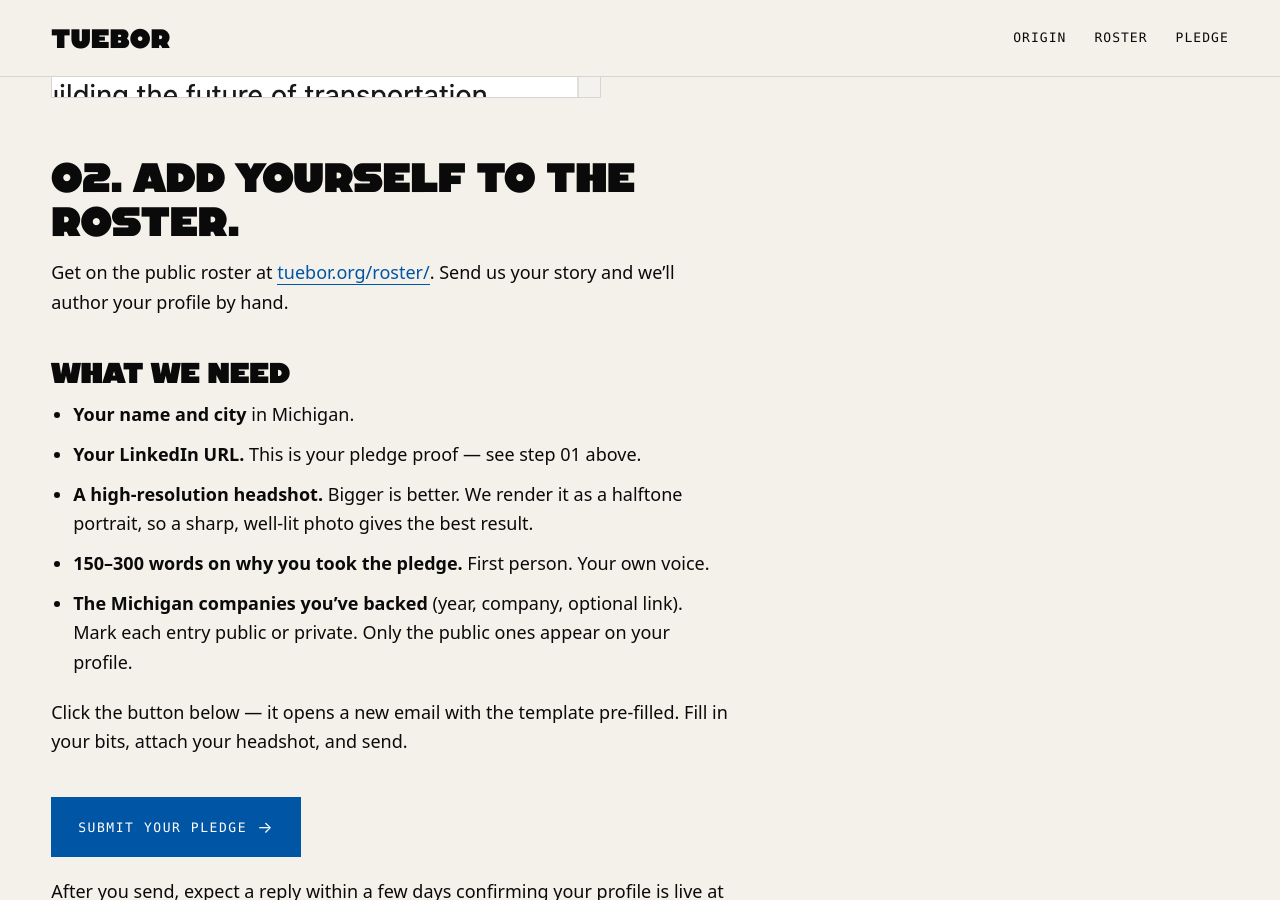
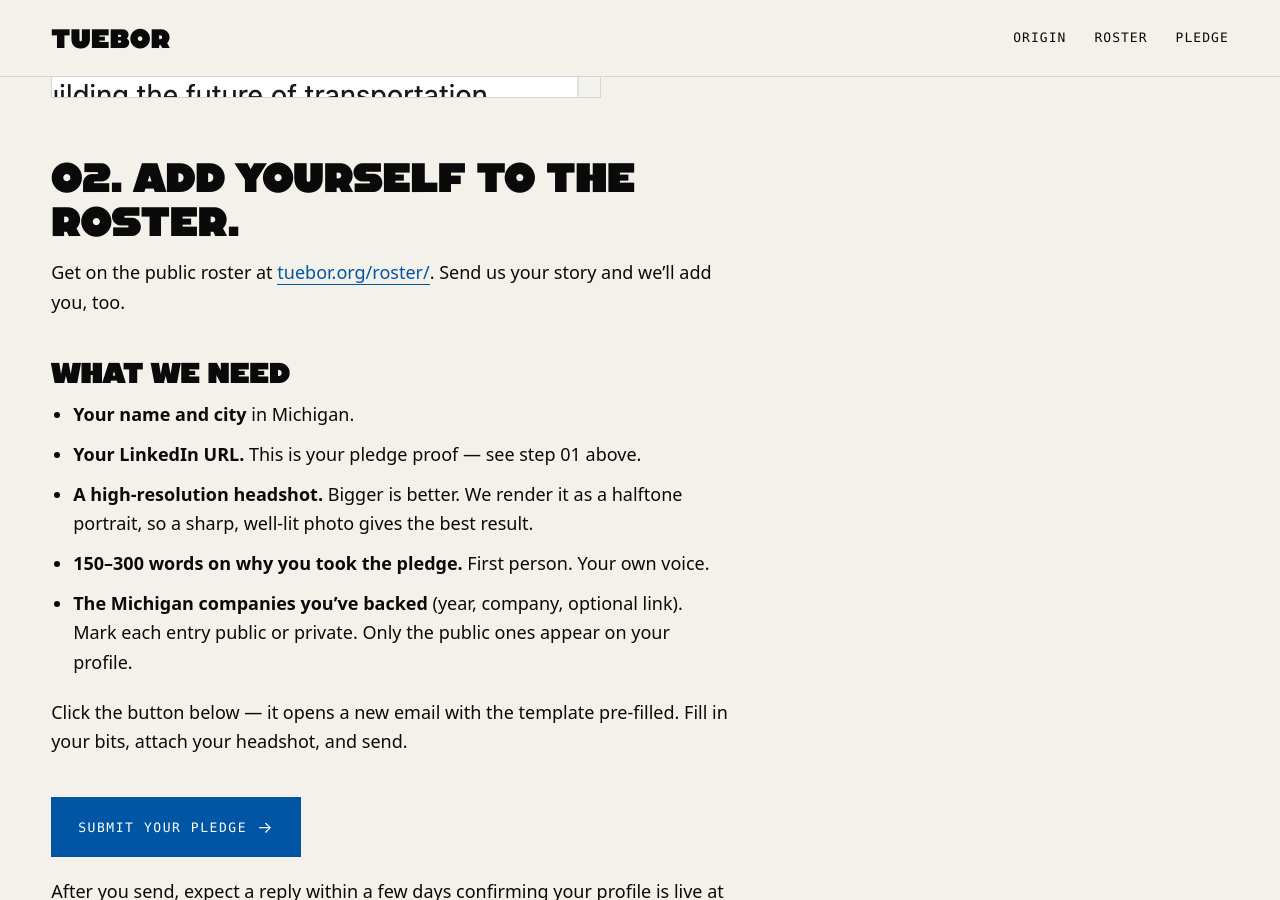
Before and after one commit to arepb/tuebor, a Jekyll site: the page built from makepublic.md, in a window 1280 px wide and 900 px high, scrolled down 2239 px. Built offline with Jekyll 4.4.1, drawn with Linux system fonts in a browser that asks for light colours.

Commit message:
copy(makepublic): "we'll add you, too" — warmer, less clerical
Co-Authored-By: Claude Opus 4.7 (1M context) <noreply@anthropic.com>

```diff
--- a/makepublic.md
+++ b/makepublic.md
@@ -25,7 +25,7 @@ To make sure this new 'job' isn't the first listing in order on your profile, yo
 
 ## 02. Add yourself to the roster.
 
-Get on the public roster at [tuebor.org/roster/](/roster/). Send us your story and we'll author your profile by hand.
+Get on the public roster at [tuebor.org/roster/](/roster/). Send us your story and we'll add you, too.
 
 ### What we need
 
```
